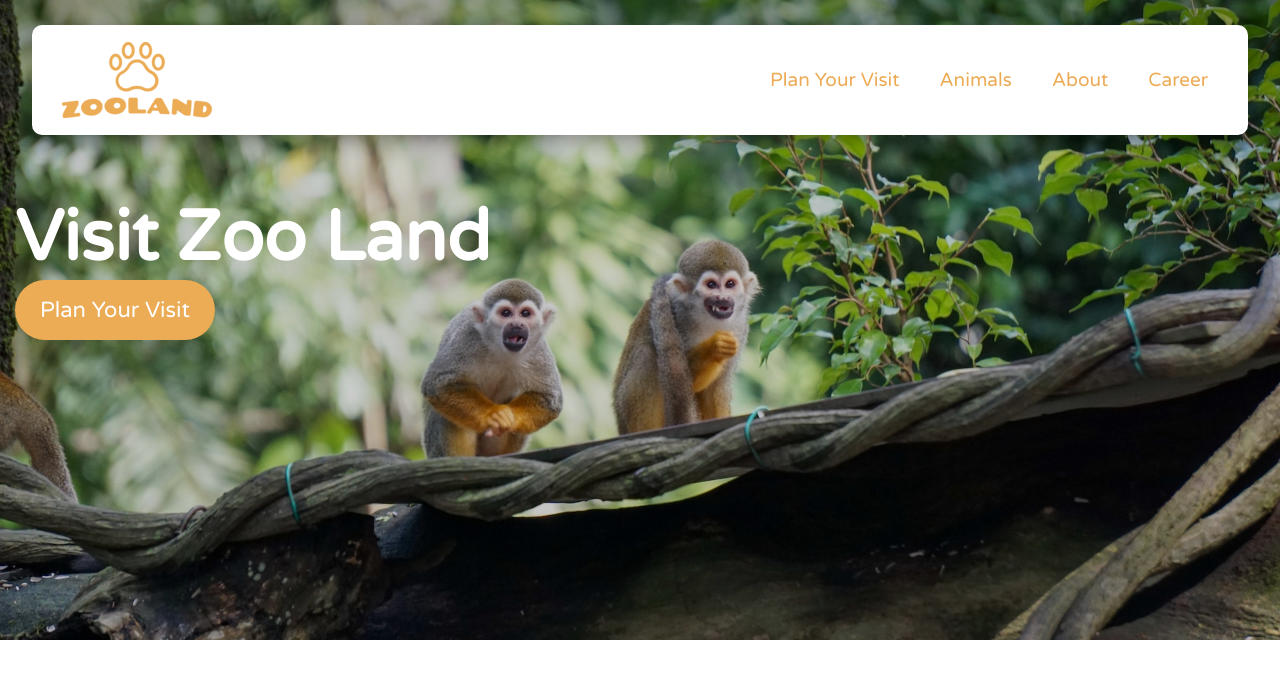
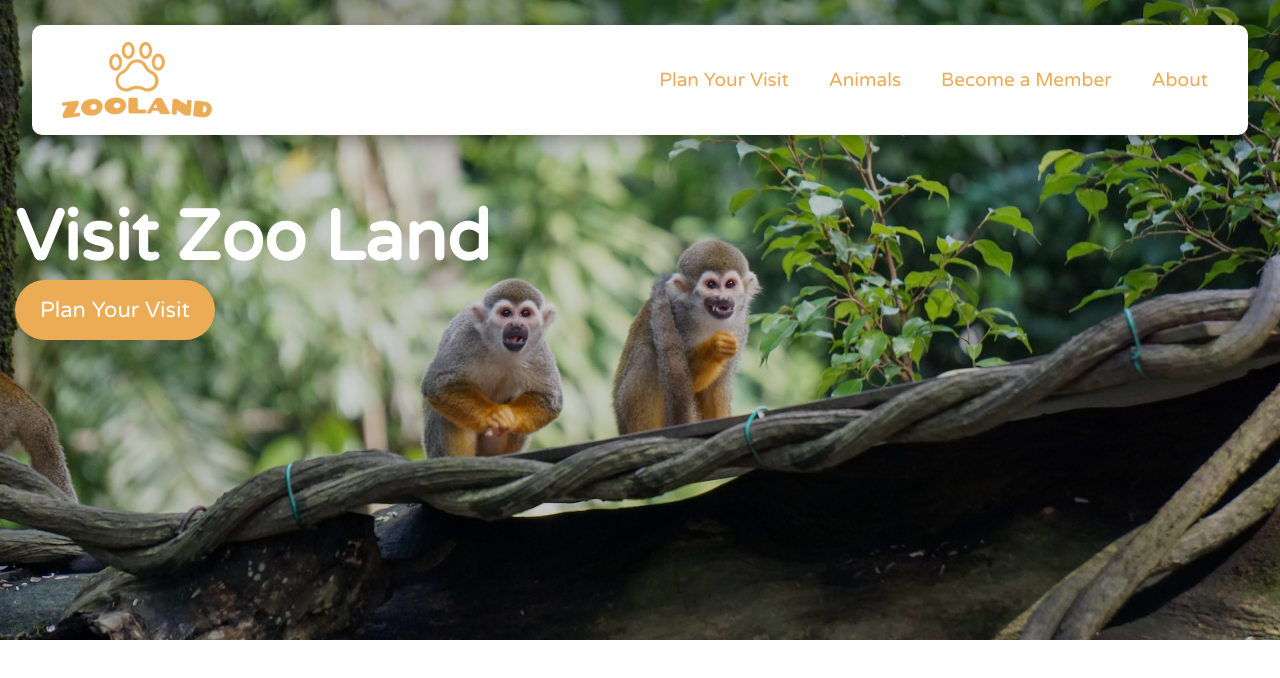
Before and after one commit to memo2k/ZooLand, a React (Create React App) app: page / in a window 1280 px wide. Shown: the top 678 px of the page. Built offline with nearby package versions, Linux system fonts and the light colour scheme.

Commit message:
changed links

```diff
--- a/src/components/Header.jsx
+++ b/src/components/Header.jsx
@@ -24,11 +24,11 @@ const Header = () => {
               </li>
 
               <li>
-                <Link to="/">About</Link>
+                <Link to="/">Become a Member</Link>
               </li>
 
               <li>
-                <Link to="/">Career</Link>
+                <Link to="/">About</Link>
               </li>
             </ul>
           </nav>
```
